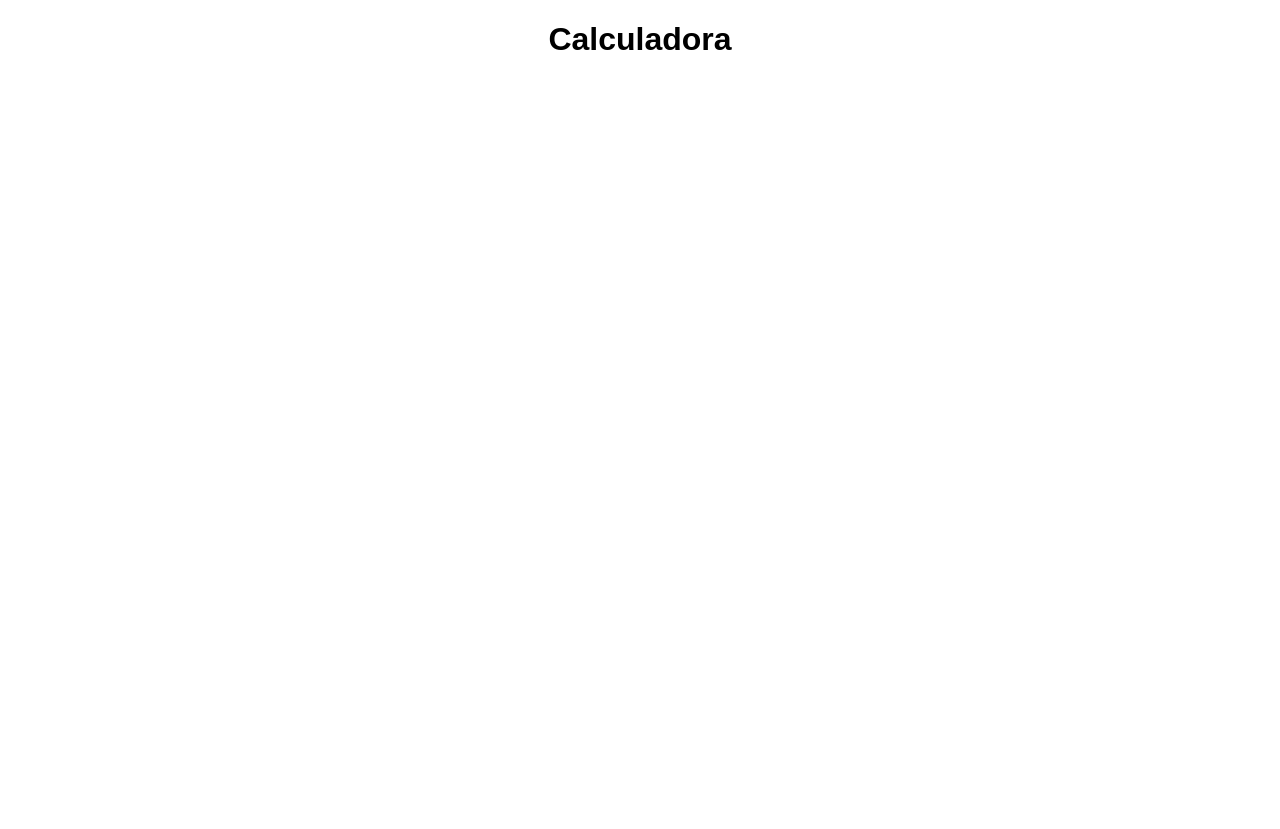
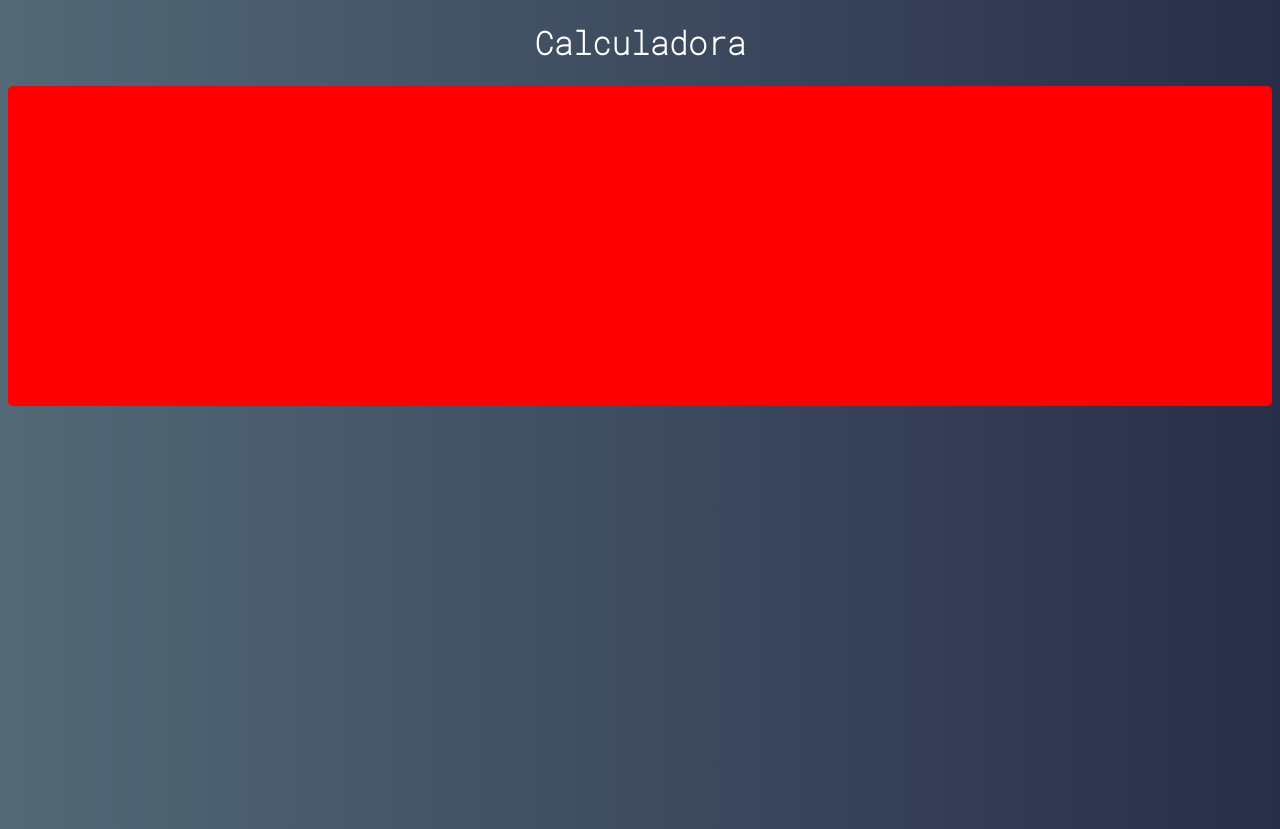
Before and after one commit to Krishnamuti/Calculadora_react, a React (Create React App) app in the folder FRONT/: page / in a window 1280 px wide. Before the commit the page ends 800 px from the top, so only its background shows below. Built offline with nearby package versions, Linux system fonts and the light colour scheme.

Commit message:
componente Calculator

```diff
--- a/FRONT/src/App.js
+++ b/FRONT/src/App.js
@@ -1,10 +1,8 @@
 import React from "react";
-import "./styles.css";
 
 export default function App() {
   return (
     <div className="App">
-      <h1>Calculadora</h1>
     </div>
   );
 }
--- /dev/null
+++ b/FRONT/src/index.css
@@ -0,0 +1,19 @@
+@font-face{
+  font-family: 'RobotoMono';
+  src: url('./fonts/RobotoMono-Thin.ttf');
+}
+
+* {
+  font-family: 'RobotoMono', monospace;
+}
+
+body {
+  /*display: flex;*/
+  height: 100vh;
+  justify-content: center;
+  align-items: center;
+  text-align: center;
+
+  color: #fff;
+  background: linear-gradient(to right, rgb(83,105,118), rgb(41,46,73));
+}
--- a/FRONT/src/index.js
+++ b/FRONT/src/index.js
@@ -1,12 +1,15 @@
 import React from "react";
 import ReactDOM from "react-dom";
-
-import App from "./App";
+import "./index.css";
+import Calculator from "./main/Calculator";
 
 const rootElement = document.getElementById("root");
 ReactDOM.render(
   <React.StrictMode>
-    <App />
+    <div>
+      <h1>Calculadora</h1>
+      <Calculator />
+    </div>
   </React.StrictMode>,
   rootElement
 );
--- /dev/null
+++ b/FRONT/src/main/Calculator.css
@@ -0,0 +1,7 @@
+.calculator{
+    height: 320px;
+    width: 235;
+    border-radius: 5px;
+    overflow: hidden;
+    background-color: red;
+}
--- /dev/null
+++ b/FRONT/src/main/Calculator.jsx
@@ -0,0 +1,12 @@
+import React, { Component } from "react";
+import "./Calculator.css";
+
+export default class Calculator extends Component {
+    render() {
+        return (
+            <div className="calculator">
+
+            </div>
+        )
+    }
+}
--- a/FRONT/src/styles.css
+++ /dev/null
@@ -1,4 +0,0 @@
-.App {
-  font-family: sans-serif;
-  text-align: center;
-}
```
